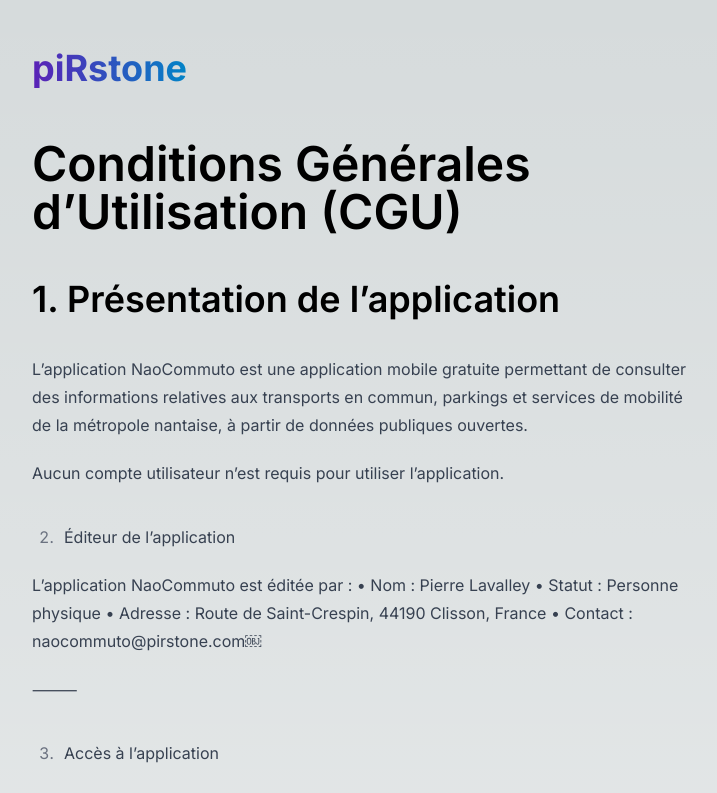
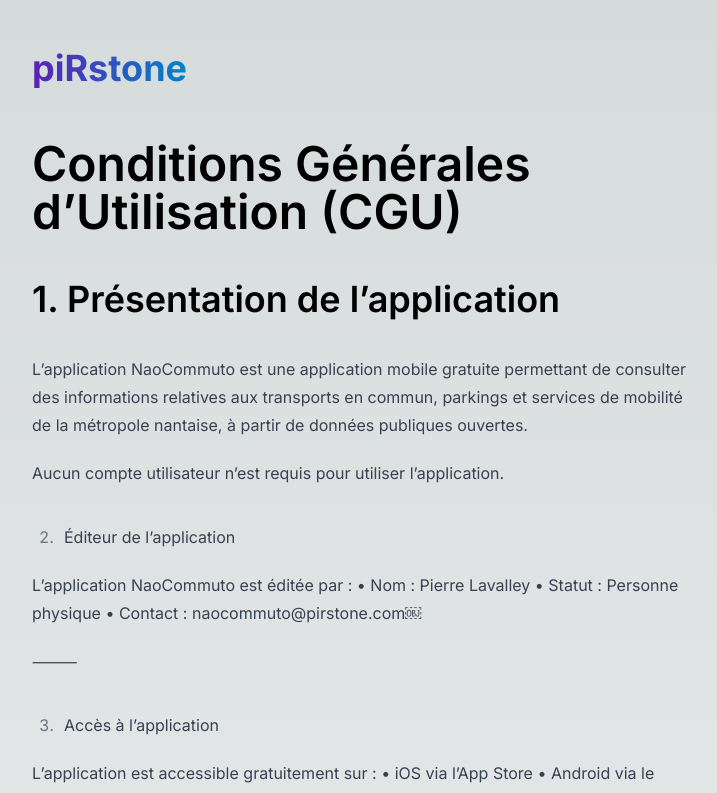
Before and after one commit to piRstone/pirstone-website, a Next.js app: page /nao-commuto/cgu in a window 1280 px wide. Shown: the top 793 px of the page, without its empty margins (32-749 px from the left). Built offline with nearby package versions, Linux system fonts and the light colour scheme.

Commit message:
chore: update naocommuto cgu

```diff
--- a/src/app/nao-commuto/cgu/page.mdx
+++ b/src/app/nao-commuto/cgu/page.mdx
@@ -13,7 +13,6 @@ Aucun compte utilisateur n’est requis pour utiliser l’application.
 L’application NaoCommuto est éditée par :
 • Nom : Pierre Lavalley
 • Statut : Personne physique
-• Adresse : Route de Saint-Crespin, 44190 Clisson, France
 • Contact : naocommuto@pirstone.com￼
 
 ⸻
```
